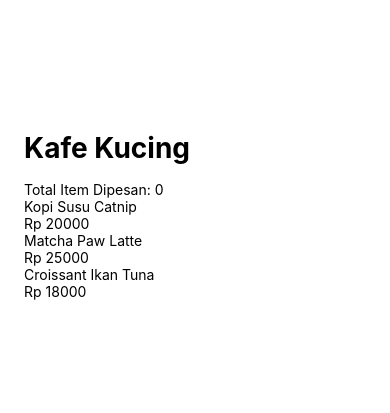
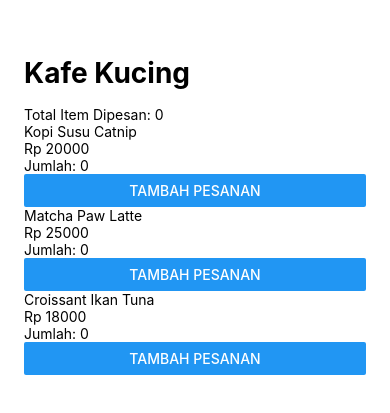
Before and after one commit to erron8/Pengelolaan-PropsState-pada-ReactNative, a React Native app: screen / in a window 390 px wide. Shown: the part 207-620 px from the top of the page. Built offline with nearby package versions, Linux system fonts and the light colour scheme.

Commit message:
Keep quantity state inside each menu card

```diff
--- a/components/MenuItem.js
+++ b/components/MenuItem.js
@@ -1,11 +1,15 @@
-import React from 'react';
-import { Text, View } from 'react-native';
+import React, { useState } from 'react';
+import { Button, Text, View } from 'react-native';
 
 export default function MenuItem({ nama, harga }) {
+  const [qty, setQty] = useState(0);
+
   return (
     <View>
       <Text>{nama}</Text>
       <Text>Rp {harga}</Text>
+      <Text>Jumlah: {qty}</Text>
+      <Button title="Tambah Pesanan" onPress={() => setQty((jumlah) => jumlah + 1)} />
     </View>
   );
 }
```
